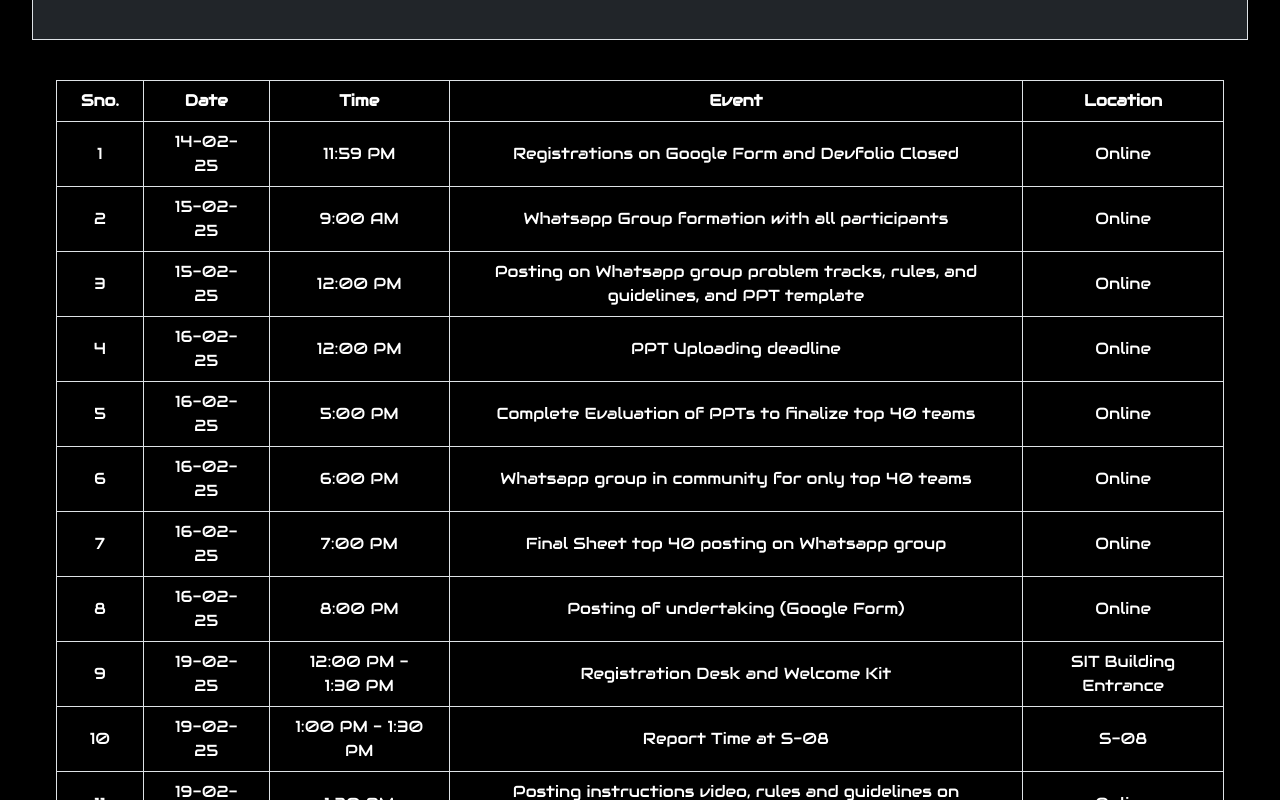
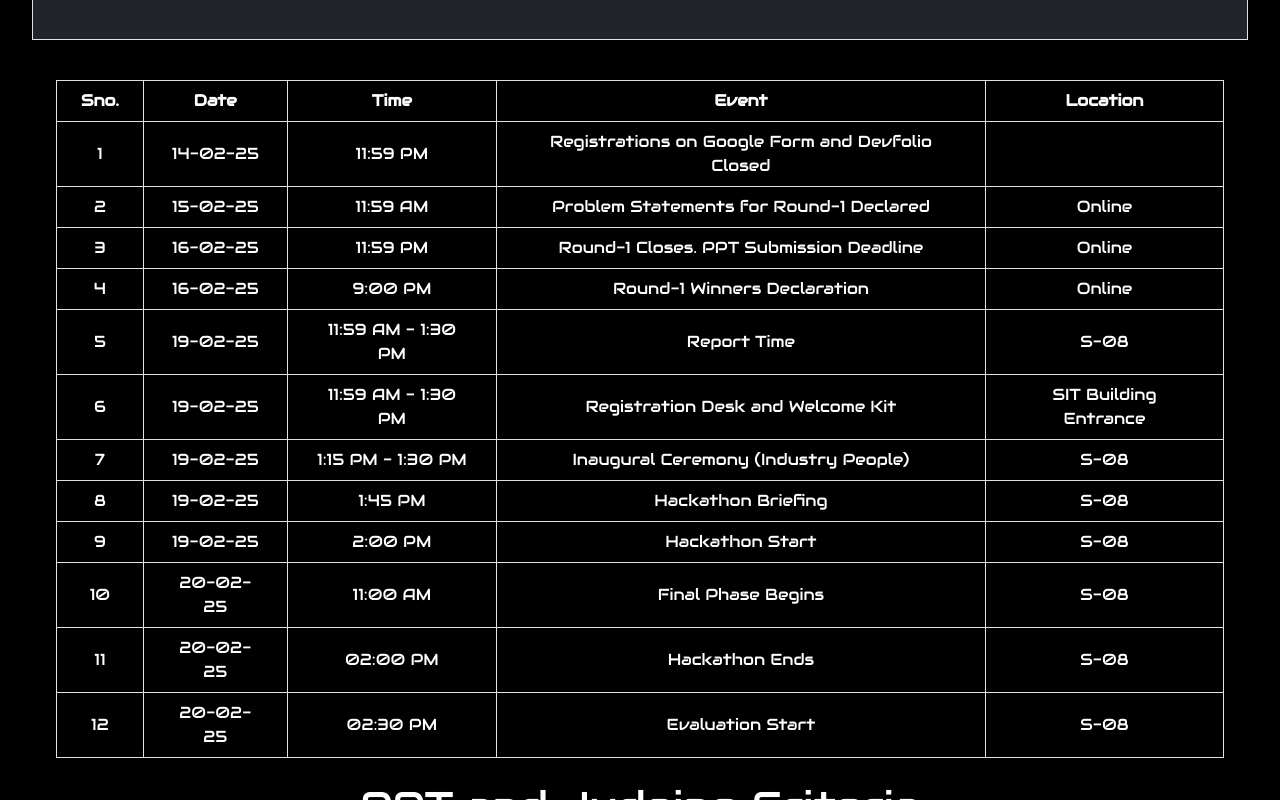
Before and after one commit to Ro706/Enthusia, a React (Create React App) app: page /SITNovate in a window 1280 px wide. Shown: the part 2000-2800 px from the top of the page. Built offline with nearby package versions, Linux system fonts and the light colour scheme.

Commit message:
update in time table

```diff
--- a/src/component/SITNovate.js
+++ b/src/component/SITNovate.js
@@ -4,41 +4,18 @@ import ParticlesComponent from './particles';
 
 function SITNovate() {
   const schedule = [
-    { id: 1, date: '14-02-25', time: '11:59 PM', event: 'Registrations on Google Form and Devfolio Closed', location: 'Online' },
-    { id: 2, date: '15-02-25', time: '9:00 AM', event: 'Whatsapp Group formation with all participants', location: 'Online' },
-    { id: 3, date: '15-02-25', time: '12:00 PM', event: 'Posting on Whatsapp group problem tracks, rules, and guidelines, and PPT template', location: 'Online' },
-    { id: 4, date: '16-02-25', time: '12:00 PM', event: 'PPT Uploading deadline', location: 'Online' },
-    { id: 5, date: '16-02-25', time: '5:00 PM', event: 'Complete Evaluation of PPTs to finalize top 40 teams', location: 'Online' },
-    { id: 6, date: '16-02-25', time: '6:00 PM', event: 'Whatsapp group in community for only top 40 teams', location: 'Online' },
-    { id: 7, date: '16-02-25', time: '7:00 PM', event: 'Final Sheet top 40 posting on Whatsapp group', location: 'Online' },
-    { id: 8, date: '16-02-25', time: '8:00 PM', event: 'Posting of undertaking (Google Form)', location: 'Online' },
-    { id: 9, date: '19-02-25', time: '12:00 PM - 1:30 PM', event: 'Registration Desk and Welcome Kit', location: 'SIT Building Entrance' },
-    { id: 10, date: '19-02-25', time: '1:00 PM - 1:30 PM', event: 'Report Time at S-08', location: 'S-08' },
-    { id: 11, date: '19-02-25', time: '1:20 PM', event: 'Posting instructions video, rules and guidelines on Whatsapp', location: 'Online' },
-    { id: 12, date: '19-02-25', time: '1:00 PM - 1:15 PM', event: 'Briefing Instructions', location: 'S-08' },
-    { id: 13, date: '19-02-25', time: '1:15 PM - 1:30 PM', event: 'Inaugural Ceremony (Industry People) - HCL, GlobalLogic, Infosys, Tech Mahindra', location: 'S-08' },
-    { id: 14, date: '19-02-25', time: '1:35 PM', event: 'Ribbon Cutting Ceremony', location: 'In-front of S-08' },
-    { id: 15, date: '19-02-25', time: '1:40 PM - 2:00 PM', event: 'Countdown and Industry Insights', location: 'S-08' },
-    { id: 16, date: '19-02-25', time: '2:00 PM', event: 'Start of Hackathon', location: 'S-08' },
-    { id: 17, date: '19-02-25', time: '4:00 PM', event: 'Snacks', location: 'S-02' },
-    { id: 18, date: '19-02-25', time: '5:00 PM', event: 'Activity Check (GitHub Push)', location: 'Online' },
-    { id: 19, date: '19-02-25', time: '6:00 PM - 7:00 PM', event: 'Internal Faculty Visits and Progress Tracking', location: 'S-08' },
-    { id: 20, date: '19-02-25', time: '8:00 PM', event: 'Activity Check (GitHub Push)', location: 'Online' },
-    { id: 21, date: '19-02-25', time: '8:30 PM', event: 'Dinner', location: 'S-02' },
-    { id: 22, date: '19-02-25', time: '11:00 PM', event: 'Activity Check (GitHub Push)', location: 'Online' },
-    { id: 23, date: '20-02-25', time: '12:00 AM', event: 'Snacks', location: 'S-02' },
-    { id: 24, date: '20-02-25', time: '2:00 AM', event: 'Activity Check (GitHub Push)', location: 'Online' },
-    { id: 25, date: '20-02-25', time: '3:00 AM', event: 'Snacks', location: 'S-02' },
-    { id: 26, date: '20-02-25', time: '5:00 AM', event: 'Activity Check (GitHub Push)', location: 'Online' },
-    { id: 27, date: '20-02-25', time: '8:00 AM', event: 'Activity Check (GitHub Push)', location: 'Online' },
-    { id: 28, date: '20-02-25', time: '8:30 AM', event: 'Breakfast', location: 'S-02' },
-    { id: 29, date: '20-02-25', time: '11:00 AM', event: 'Activity Check (GitHub Push)', location: 'Online' },
-    { id: 30, date: '20-02-25', time: '11:00 AM', event: 'Final Phase Begins', location: 'S-08' },
-    { id: 31, date: '20-02-25', time: '2:00 PM', event: 'Time Ends', location: 'S-08' },
-    { id: 32, date: '20-02-25', time: '2:00 PM', event: 'Lunch', location: 'S-02' },
-    { id: 33, date: '20-02-25', time: '2:30 PM', event: 'Evaluation start', location: 'S-08' },
-    { id: 34, date: '20-02-25', time: '4:30 PM', event: 'Evaluation End', location: 'S-08' },
-    { id: 38, date: '20-02-25', time: '5:00 PM', event: 'Top 5 Winners Announcement', location: 'S-08' }
+    { id: 1, date: '14-02-25', time: '11:59 PM', event: 'Registrations on Google Form and Devfolio Closed', location: ' ' },
+    { id: 2, date: '15-02-25', time: '11:59 AM', event: 'Problem Statements for Round-1 Declared', location: 'Online' },
+    { id: 3, date: '16-02-25', time: '11:59 PM', event: 'Round-1 Closes. PPT Submission Deadline', location: 'Online' },
+    { id: 4, date: '16-02-25', time: '9:00 PM', event: 'Round-1 Winners Declaration', location: 'Online' },
+    { id: 5, date: '19-02-25', time: '11:59 AM - 1:30 PM', event: 'Report Time', location: 'S-08' },
+    { id: 6, date: '19-02-25', time: '11:59 AM - 1:30 PM', event: 'Registration Desk and Welcome Kit', location: 'SIT Building Entrance' },
+    { id: 7, date: '19-02-25', time: '1:15 PM - 1:30 PM', event: 'Inaugural Ceremony (Industry People)', location: 'S-08' },
+    { id: 8, date: '19-02-25', time: '1:45 PM', event: 'Hackathon Briefing', location: 'S-08' },
+    { id: 9, date: '19-02-25', time: '2:00 PM', event: 'Hackathon Start', location: 'S-08' },
+    { id: 10, date: '20-02-25', time: '11:00 AM', event: 'Final Phase Begins', location: 'S-08' },
+    { id: 11, date: '20-02-25', time: '02:00 PM', event: 'Hackathon Ends', location: 'S-08' },
+    { id: 12, date: '20-02-25', time: '02:30 PM', event: 'Evaluation Start', location: 'S-08' },
   ];
   const themes = [
     {
```
